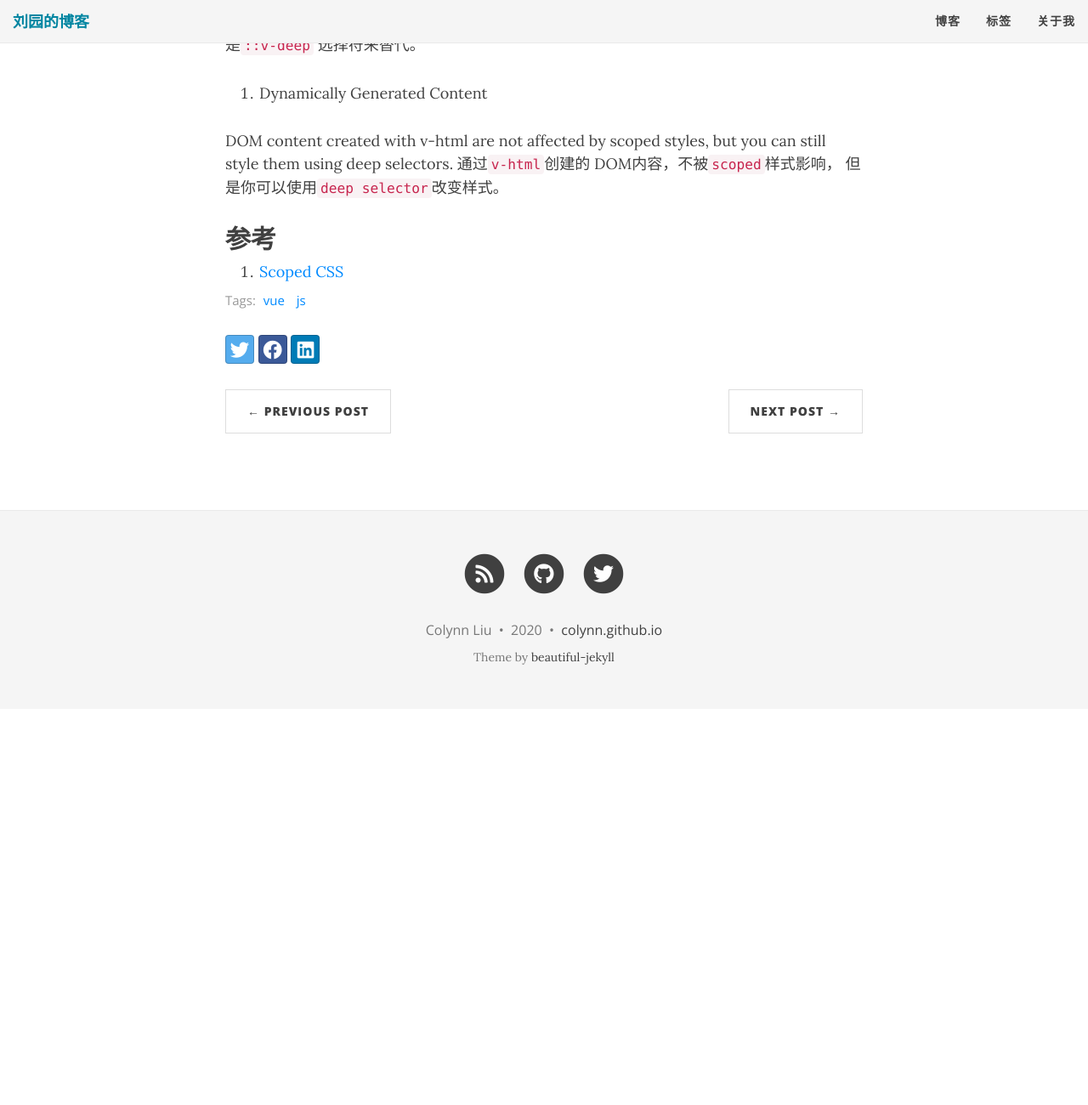
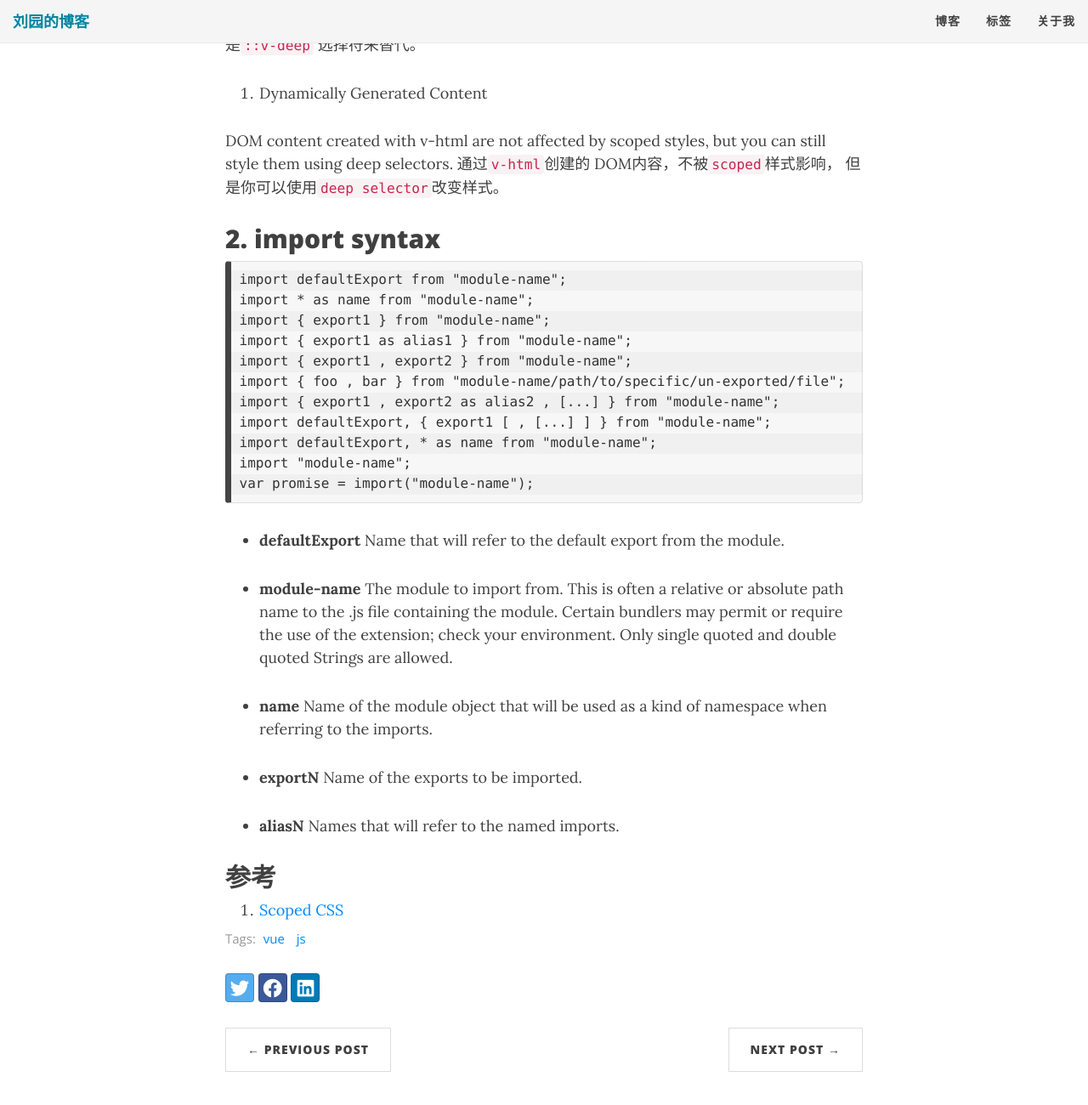
Before and after one commit to colynn/colynn.github.io, a Jekyll site: the page built from _posts/2020-06-01-vue-in-using-summaring.md, in a window 1280 px wide and 1400 px high, scrolled down 9169 px. Shown: the top 1300 px of the window at 85% size. Built offline with Jekyll 4.4.1, drawn with Linux system fonts in a browser that asks for light colours; nearby versions of some CDN libraries; comment, search, counter and statistics services are not loaded; before the commit the page ends 10003 px from its top, so only the background shows below that.

Commit message:
add vue import syntax

````diff
--- a/_posts/2020-06-01-vue-in-using-summaring.md
+++ b/_posts/2020-06-01-vue-in-using-summaring.md
@@ -265,6 +265,39 @@ The above will be compiled into:
 DOM content created with v-html are not affected by scoped styles, but you can still style them using deep selectors.
 通过`v-html`创建的 DOM内容，不被`scoped`样式影响， 但是你可以使用`deep selector`改变样式。
 
+## 2. import syntax
+
+```
+import defaultExport from "module-name";
+import * as name from "module-name";
+import { export1 } from "module-name";
+import { export1 as alias1 } from "module-name";
+import { export1 , export2 } from "module-name";
+import { foo , bar } from "module-name/path/to/specific/un-exported/file";
+import { export1 , export2 as alias2 , [...] } from "module-name";
+import defaultExport, { export1 [ , [...] ] } from "module-name";
+import defaultExport, * as name from "module-name";
+import "module-name";
+var promise = import("module-name");
+```
+
+
+* __defaultExport__
+Name that will refer to the default export from the module.
+
+* __module-name__
+The module to import from. This is often a relative or absolute path name to the .js file containing the module. Certain bundlers may permit or require the use of the extension; check your environment. Only single quoted and double quoted Strings are allowed.
+
+* __name__
+Name of the module object that will be used as a kind of namespace when referring to the imports.
+
+* __exportN__
+Name of the exports to be imported.
+
+* __aliasN__
+Names that will refer to the named imports.
+
+
 ## 参考
 
 1. [Scoped CSS](https://vue-loader.vuejs.org/guide/scoped-css.html#deep-selectors)
````
